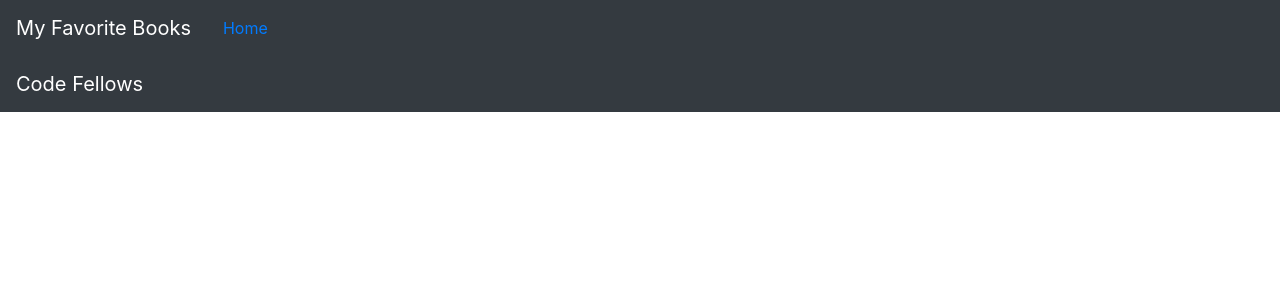
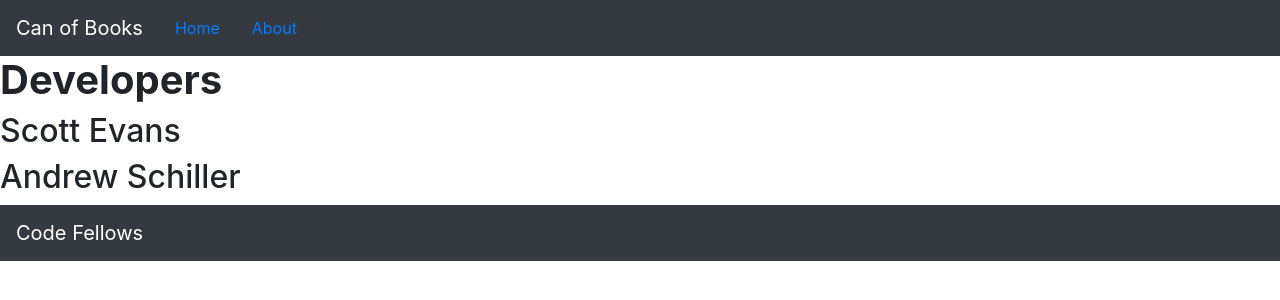
Before and after one commit to mScottEvans/FindMyBook, a React (Create React App) app: page /about in a window 1280 px wide. Shown: the top 300 px of the page. Built offline with nearby package versions, Linux system fonts and the light colour scheme.

Commit message:
added navigation bar in Header.js and connected to App.js

```diff
--- a/src/About.js
+++ b/src/About.js
@@ -5,9 +5,9 @@ class Profile extends React.Component {
   render() {
     return (
       <header>
-        <h1>Developers:</h1>
+        <h1><strong>Developers</strong></h1>
+        <h2>Scott Evans</h2>
         <h2>Andrew Schiller</h2>
-        <h2>Scott Evans</h2>
       </header>
     )
   }
--- a/src/App.js
+++ b/src/App.js
@@ -1,7 +1,8 @@
 import React from 'react';
 import Header from './Header';
+import BestBooks from './BestBooks';
+import About from './About';
 import Footer from './Footer';
-import BestBooks from './BestBooks';
 import 'bootstrap/dist/css/bootstrap.min.css';
 import {
   BrowserRouter as Router,
@@ -19,7 +20,9 @@ class App extends React.Component {
             <Route exact path="/">
               <BestBooks />
             </Route>
-            {/* PLACEHOLDER: add a route with a path of '/about' that renders the `About` component */}
+            <Route path="/about">
+              <About />
+            </Route>
           </Switch>
           <Footer />
         </Router>
--- a/src/Header.js
+++ b/src/Header.js
@@ -6,9 +6,9 @@ class Header extends React.Component {
   render() {
     return (
       <Navbar collapseOnSelect expand="lg" bg="dark" variant="dark">
-        <Navbar.Brand>My Favorite Books</Navbar.Brand>
+        <Navbar.Brand>Can of Books</Navbar.Brand>
         <NavItem><Link to="/" className="nav-link">Home</Link></NavItem>
-        {/* PLACEHOLDER: render a navigation link to the about page */}
+        <NavItem><Link to="/about" className="nav-link">About</Link></NavItem>
       </Navbar>
     )
   }
```
